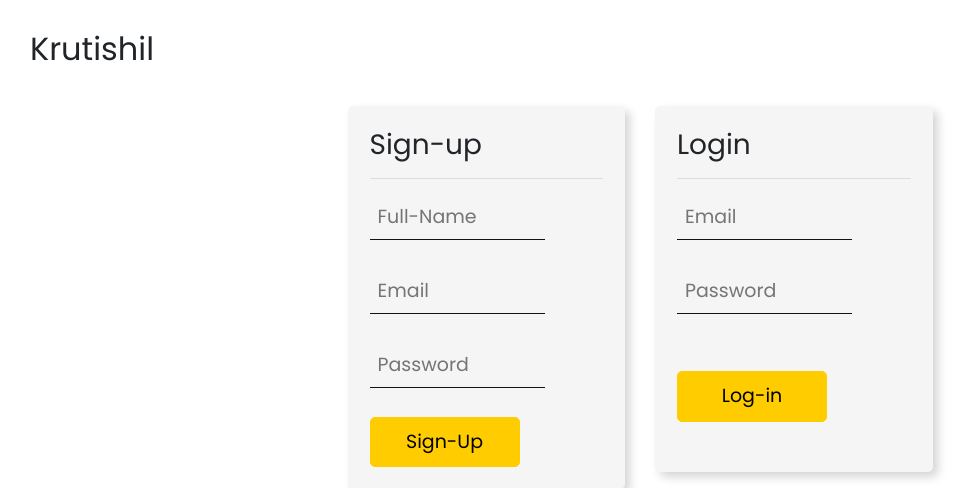
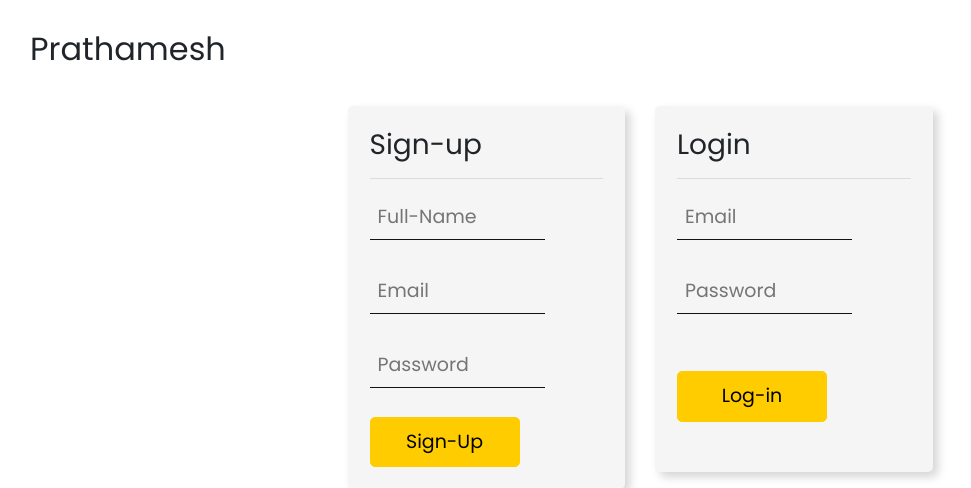
Before and after one commit to krutishilp/LMS_Project, a PHP site: page / in a window 1280 px wide. Shown: the part 56-544 px from the top of the page, without its empty margins (0-971 px from the left). Run offline with PHP 8.4, Linux system fonts and the light colour scheme; some libraries are stand-ins or nearby versions.

Commit message:
Updated by Prathamesh.

```diff
--- a/index.php
+++ b/index.php
@@ -11,7 +11,7 @@
       <a class="navbar-brand mx-auto" href="#">E-Learning</a>
     </nav>
     <div class="container-fluid pad2">
-    <h2>Krutishil</h2>
+    <h2>Prathamesh</h2>
       <div class="row pad">
         <div class="col-lg-6 offset-lg-3 sm-auto md-auto">
           <div class="row">
```
